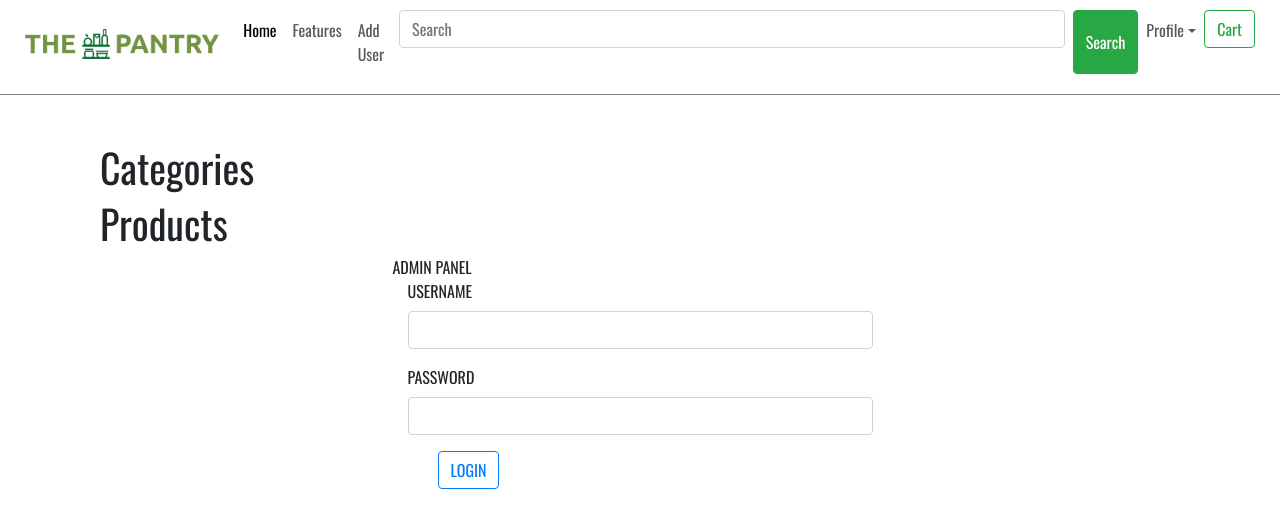
After one commit to Gaurav-Krishna-Gaali/the_pantry, a Flask app: page /admin-login in a window 1280 px wide. The commit adds this page. Shown: the top 528 px of the page. Run offline with Flask 3, Linux system fonts and the light colour scheme; some libraries are stand-ins or nearby versions.

Commit message:
admin interface check

```diff
--- a/app.py
+++ b/app.py
@@ -1,10 +1,13 @@
-from flask import Flask, render_template, request, flash, redirect,url_for
+from flask import Flask, abort, render_template, request, flash, redirect,url_for
 from forms import LoginForm, RegistrationForm,PasswordForm
 from flask_login import UserMixin, login_user, login_required, logout_user, current_user, LoginManager
 from flask_sqlalchemy import SQLAlchemy
 from datetime import datetime
 from flask_migrate import Migrate
 from werkzeug.security import generate_password_hash, check_password_hash
+from flask_admin.contrib.sqla import ModelView
+from flask_admin import Admin
+
 
 app = Flask(__name__    )
 
@@ -16,53 +19,8 @@
 db = SQLAlchemy(app)
 migrate = Migrate(app, db)
 
-name, description, price, category_id, image = None, None, None, None, None
-
-products = None
-
+admin = Admin(app, name="The pantry Control Panel")
 # Dummy data for Product model
-products = [
-    {
-        'name': 'Apple',
-        'description': 'Fresh red apple',
-        'price': 1.99,
-        'category_id': 1,
-        'image': 'images/apple.jpg',
-    },
-    {
-        'name': 'Banana',
-        'description': 'Yellow banana',
-        'price': 0.99,
-        'category_id': 1,
-        'image': 'images/banana.jpg',
-    },
-    {
-        'name': 'Orange',
-        'description': 'Juicy orange',
-        'price': 1.49,
-        'category_id': 1,
-        'image': 'images/orange.jpg',
-    },
-    {
-        'name': 'Milk',
-        'description': 'Fresh milk',
-        'price': 2.49,
-        'category_id': 2,
-        'image': 'images/milk.jpg',
-    },
-    {
-        'name': 'Bread',
-        'description': 'Whole wheat bread',
-        'price': 3.99,
-        'category_id': 2,
-        'image': 'images/bread.jpg',
-    },
-    # Add more dummy products as needed
-]
-
-
-
-
 # products = {  id: 1, name : "Banana", description: "Banana it is ", price: 30, category_id:  1, image: "static/img/Banana_Iconic.jpg"}
 
 # DB Model for Users name
@@ -71,6 +29,7 @@
     username = db.Column(db.String(200),nullable=False)
     email = db.Column(db.String(100), nullable=False, unique=True)
     date_added = db.Column(db.DateTime, default=datetime.utcnow)
+    is_admin = db.Column(db.Boolean, default=False)
     # password
     password_hash = db.Column(db.String(128))
     @property
@@ -109,16 +68,40 @@
     def __repr__(self):
         return f'<Category {self.name}>'
 
-
 # Flask Login
 login_manager = LoginManager()
 login_manager.init_app(app)
 login_manager.login_view = 'Login'
 
+# @login_manager.user_loader
+# def load_user(user_id):
+#     return Users.query.get(int(user_id))
+
+
+# from admin import admin_bp
+# app.register_blueprint(admin_bp)
+class Controller(ModelView):
+    def is_accessible(self):
+        if current_user.is_admin == True:
+            return current_user.is_authenticated
+        else:
+            # current_user = None
+            return abort(404)
+
+    def not_auth(self):
+        return "You do not have admin access!!"
+
+@app.route('/admin-login', methods=['GET','POST'])
+def create_admin():
+    return render_template('admin_login.html')
+
+admin.add_view(Controller(Users, db.session))
+admin.add_view(Controller(Products, db.session))
+admin.add_view(Controller(Category, db.session))
+
 @login_manager.user_loader
 def load_user(user_id):
     return Users.query.get(int(user_id))
-
 
 @app.route('/', methods=['GET','POST'])
 @login_required
--- /dev/null
+++ b/templates/admin_login.html
@@ -0,0 +1,43 @@
+{% extends "base.html" %}
+{% block content %}
+
+<div class="container">
+    <div class="row">
+        <div class="col-lg-3 col-md-2"></div>
+        <div class="col-lg-6 col-md-8 login-box">
+            <div class="col-lg-12 login-key">
+                <i class="fa fa-key" aria-hidden="true"></i>
+            </div>
+            <div class="col-lg-12 login-title">
+                ADMIN PANEL
+            </div>
+
+            <div class="col-lg-12 login-form">
+                <div class="col-lg-12 login-form">
+                    <form>
+                        <div class="form-group">
+                            <label class="form-control-label">USERNAME</label>
+                            <input type="text" class="form-control">
+                        </div>
+                        <div class="form-group">
+                            <label class="form-control-label">PASSWORD</label>
+                            <input type="password" class="form-control" i>
+                        </div>
+
+                        <div class="col-lg-12 loginbttm">
+                            <div class="col-lg-6 login-btm login-text">
+                                <!-- Error Message -->
+                            </div>
+                            <div class="col-lg-6 login-btm login-button">
+                                <button type="submit" class="btn btn-outline-primary">LOGIN</button>
+                            </div>
+                        </div>
+                    </form>
+                </div>
+            </div>
+            <div class="col-lg-3 col-md-2"></div>
+        </div>
+    </div>
+
+
+    {% endblock %}
--- a/templates/navbar.html
+++ b/templates/navbar.html
@@ -39,7 +39,7 @@
                         <a class="dropdown-item" href="{{ url_for('add_user') }}">Register</a>
                         {% endif %}
                         <div class="dropdown-divider"></div>
-                        <a class="dropdown-item" href="#">Admin</a>
+                        <a class="dropdown-item" href="/admin">Admin</a>
                     </div>
 
                 <li><button type="button" class="btn btn-outline-success" ">Cart</button></li>
```
Also changed, not shown: admin.py (added, +8 -0 lines), migrations/versions/5f08d333edbd_.py (added, +32 -0 lines), models.py (added, +51 -0 lines), instance/data.db.
